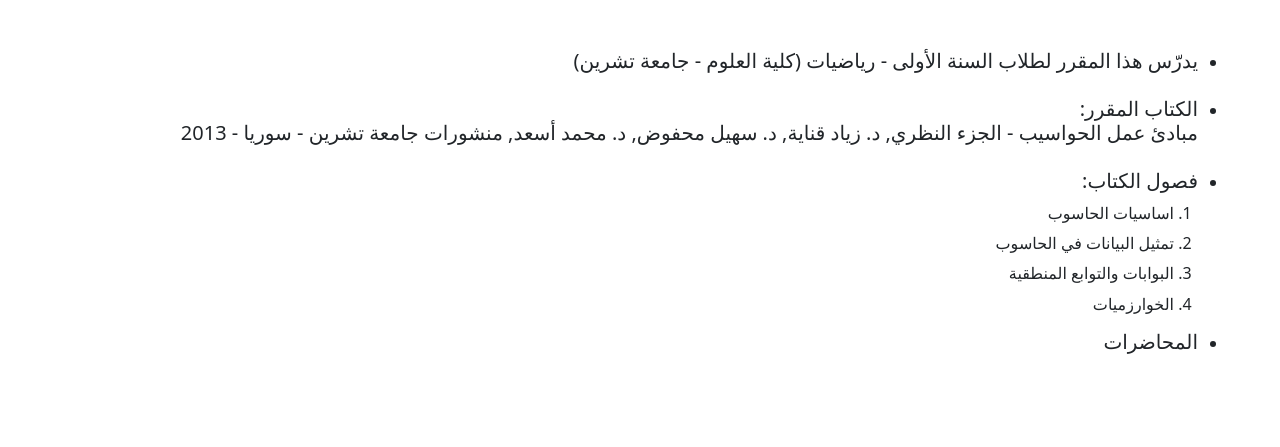
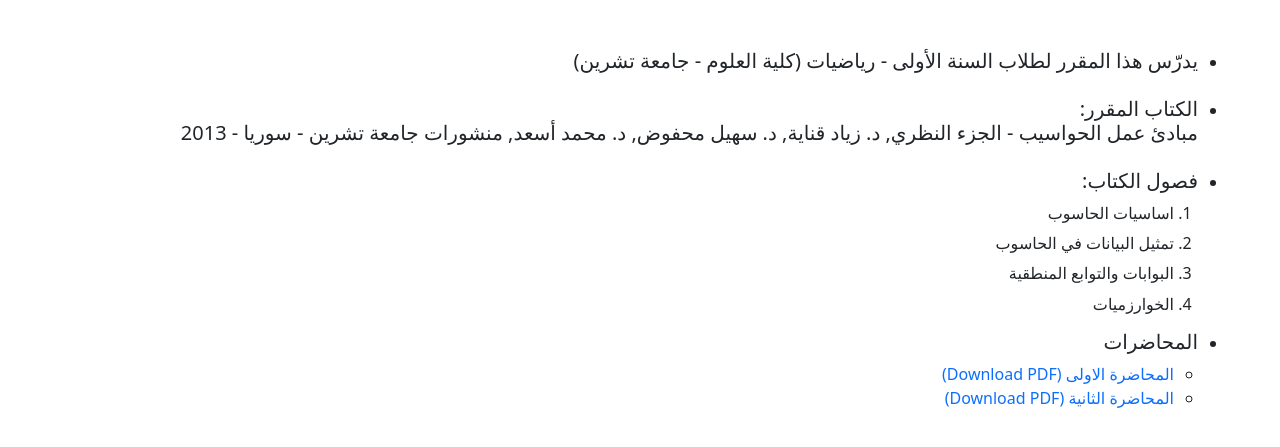
Before and after one commit to ZiadKanaya/courses, a plain HTML site: page pages/princples.html in a window 1280 px wide. Shown: the part 63-510 px from the top of the page. Drawn offline with nearby package versions, Linux system fonts and the light colour scheme.

Commit message:
Update princples.html

```diff
--- a/pages/princples.html
+++ b/pages/princples.html
@@ -87,7 +87,18 @@
         </li>
         <li>
           <h5>المحاضرات</h5>
-          <ul class="mx-4"></ul>
+          <ul class="mx-4">
+            <li>
+              <a class="lec" target="_blank" href="../PCW/Lect1.pdf">
+                المحاضرة الاولى (Download PDF)</a
+              >
+            </li>
+            <li>
+              <a class="lec" target="_blank" href="../PCW/Lect2.pdf">
+                المحاضرة الثانية (Download PDF)</a
+              >
+            </li>
+          </ul>
         </li>
       </ul>
     </div>
```
